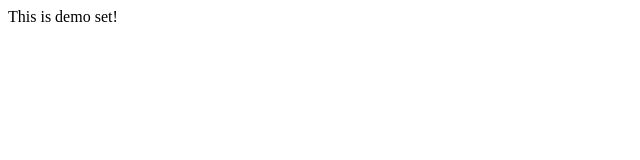
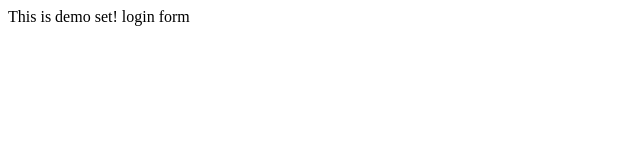
Before and after one commit to iDeVeL0p/Demo, a plain HTML site: page index.html in a window 1280 px wide. Shown: the full height of the page, 0-640 px from the left. Drawn offline with Linux system fonts and the light colour scheme.

Commit message:
login add change

```diff
--- a/index.html
+++ b/index.html
@@ -8,5 +8,6 @@
 </head>
 <body>
     This is demo set!
+    login form
 </body>
 </html>
```
Also changed, not shown: login.html (added, +4 -0 lines).
